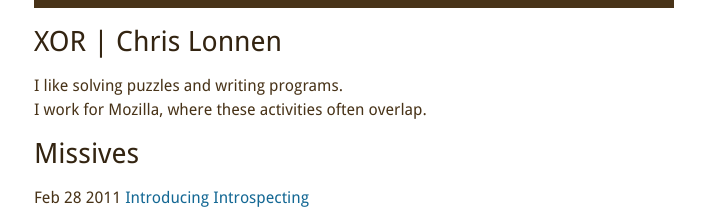
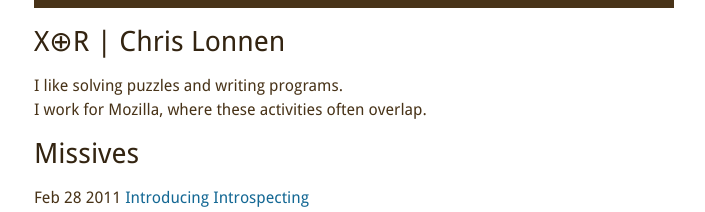
Before and after one commit to lonnen/lonnen.github.com, a Jekyll site: the page built from index.html, in a window 1280 px wide. Shown: the top 212 px of the page, without its empty margins (286-991 px from the left). Built offline with Jekyll 4.4.1, drawn with Linux system fonts in a browser that asks for light colours; Markdown is read by kramdown in place of the engine named in the settings.

```diff
--- a/index.html
+++ b/index.html
@@ -4,7 +4,7 @@
 ---
 
 <section id="about">
-  <h1>XOR | Chris Lonnen</h1>
+  <h1>X⊕R | Chris Lonnen</h1>
   <p>
     I like solving puzzles and writing programs.<br />
     I work for Mozilla, where these activities often overlap.
```
